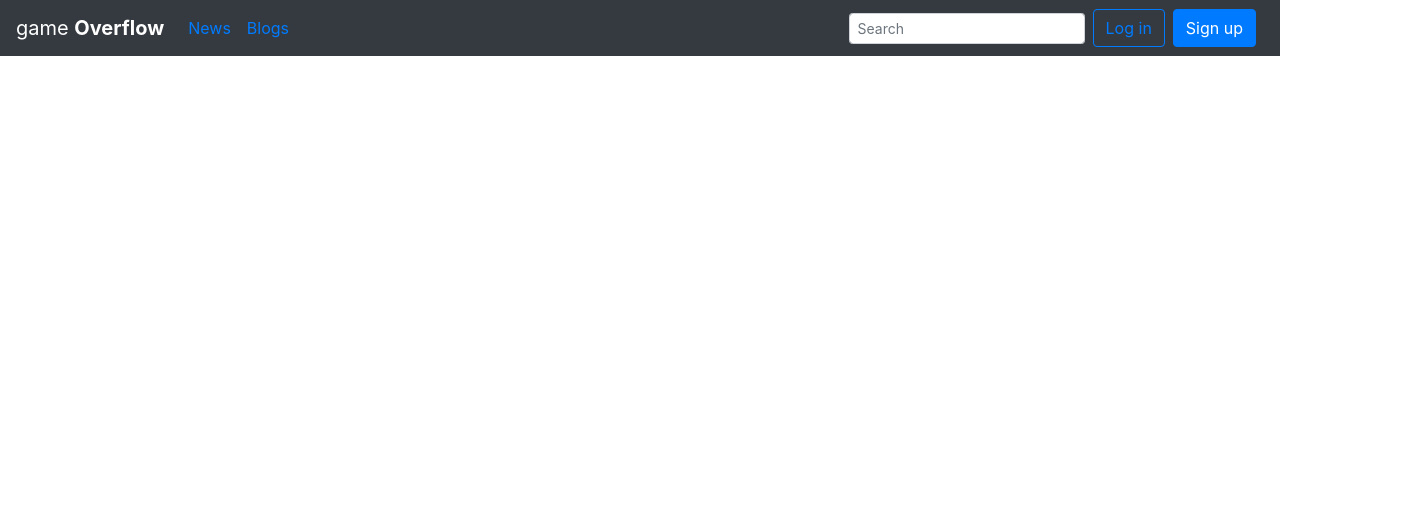
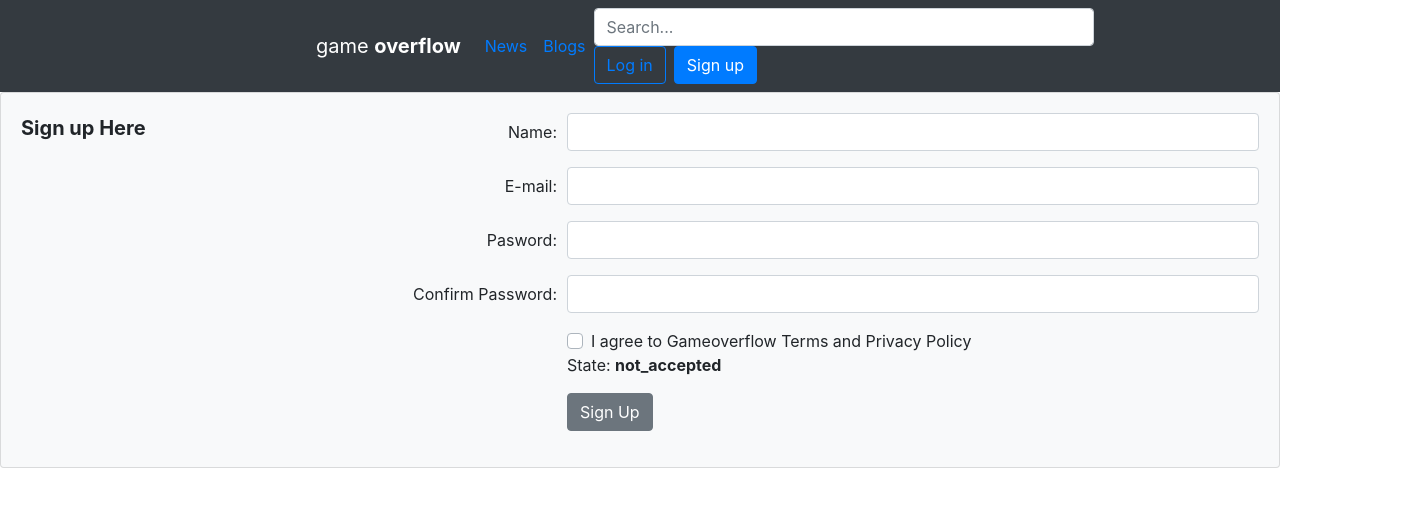
Before and after one commit to powerfist01/gameoverflow, a Vue app: page /signup in a window 1280 px wide. Shown: the top 506 px of the page, 1402 px wide, since content can reach past the window. Built offline with nearby package versions, Linux system fonts and the light colour scheme.

Commit message:
Added login and signup views

```diff
--- a/src/App.vue
+++ b/src/App.vue
@@ -1,10 +1,10 @@
 <template>
   <div id="app">
     <b-navbar toggleable="lg" type="dark" variant="dark">
-      <router-link to="/">
+      <router-link class="mynav" to="/">
         <b-navbar-brand>
           game
-          <strong>Overflow</strong>
+          <strong>overflow</strong>
         </b-navbar-brand>
       </router-link>
 
@@ -13,19 +13,21 @@
       <b-collapse id="nav-collapse" is-nav>
         <b-navbar-nav>
           <b-nav-item>
-            <router-link to="/news">News</router-link>
+            <router-link class="extra-routes" to="/news">News</router-link>
           </b-nav-item>
           <b-nav-item>
-            <router-link to="/blogs">Blogs</router-link>
+            <router-link class="extra-routes" to="/blogs">Blogs</router-link>
           </b-nav-item>
         </b-navbar-nav>
 
         <!-- Right aligned nav items -->
         <b-navbar-nav class="ml-auto">
           <b-nav-form>
-            <b-form-input size="sm" class="mr-sm-2" placeholder="Search"></b-form-input>
-            <b-button class="mr-sm-2" variant="outline-primary">Log in</b-button>
-            <b-button class="mr-sm-2" variant="primary">Sign up</b-button>
+            <b-form-input id="input-1" class="mr-sm-2" placeholder="Search..."></b-form-input>
+            <router-link to="/login"><b-button class="mr-sm-2" variant="outline-primary">Log in</b-button></router-link>
+
+            <router-link to="/signup"><b-button class="mr-sm-2" variant="primary">Sign up</b-button></router-link>
+
           </b-nav-form>
         </b-navbar-nav>
       </b-collapse>
@@ -33,3 +35,18 @@
     <router-view />
   </div>
 </template>
+
+<style scoped>
+#input-1 {
+  width: 500px;
+}
+.extra-routes {
+  text-decoration: none;
+}
+.ml-auto {
+  margin-right: 300px;
+}
+.mynav {
+  margin-left: 300px;
+}
+</style>
--- a/src/components/Index.vue
+++ b/src/components/Index.vue
@@ -6,9 +6,6 @@
 
 <script>
 export default {
-  name: "Index",
-  props: {
-    msg: String
-  }
+  name: "Index"
 };
 </script>
--- a/src/router/index.js
+++ b/src/router/index.js
@@ -24,6 +24,24 @@ const routes = [
     // which is lazy-loaded when the route is visited.
     component: () =>
       import(/* webpackChunkName: "about" */ "../views/Blogs.vue")
+  },
+  {
+    path: "/login",
+    name: "Login",
+    // route level code-splitting
+    // this generates a separate chunk (about.[hash].js) for this route
+    // which is lazy-loaded when the route is visited.
+    component: () =>
+      import(/* webpackChunkName: "about" */ "../views/Login.vue")
+  },
+  {
+    path: "/signup",
+    name: "Signup",
+    // route level code-splitting
+    // this generates a separate chunk (about.[hash].js) for this route
+    // which is lazy-loaded when the route is visited.
+    component: () =>
+      import(/* webpackChunkName: "about" */ "../views/Signup.vue")
   }
 ];
 
--- /dev/null
+++ b/src/views/Login.vue
@@ -0,0 +1,52 @@
+<template>
+  <div id="signup">
+    <b-card bg-variant="light">
+      <b-form-group
+        label-cols-lg="3"
+        label="Log In Here"
+        label-size="lg"
+        label-class="font-weight-bold pt-0"
+        class="mb-0"
+      >
+        <b-form-group
+          label-cols-sm="3"
+          label="E-mail:"
+          label-align-sm="right"
+          label-for="nested-city"
+        >
+          <b-form-input id="nested-city"></b-form-input>
+        </b-form-group>
+
+        <b-form-group
+          label-cols-sm="3"
+          label="Pasword:"
+          label-align-sm="right"
+          label-for="nested-state"
+        >
+          <b-form-input id="nested-state"></b-form-input>
+        </b-form-group>
+
+        <b-form-group label-cols-sm="3" label-align-sm="right">
+          <b-button>Log In</b-button>
+        </b-form-group>
+      </b-form-group>
+    </b-card>
+  </div>
+</template>
+
+<script>
+import "bootstrap/dist/css/bootstrap.css";
+import "bootstrap-vue/dist/bootstrap-vue.css";
+
+export default {
+  name: "Login",
+  data() {
+      return {
+
+      }
+    }
+};
+</script>
+
+<style scoped>
+</style>
--- /dev/null
+++ b/src/views/Signup.vue
@@ -0,0 +1,84 @@
+<template>
+  <div id="signup">
+    <b-card bg-variant="light">
+      <b-form-group
+        label-cols-lg="3"
+        label="Sign up Here"
+        label-size="lg"
+        label-class="font-weight-bold pt-0"
+        class="mb-0"
+      >
+        <b-form-group
+          label-cols-sm="3"
+          label="Name:"
+          label-align-sm="right"
+          label-for="nested-street"
+        >
+          <b-form-input id="nested-street"></b-form-input>
+        </b-form-group>
+
+        <b-form-group
+          label-cols-sm="3"
+          label="E-mail:"
+          label-align-sm="right"
+          label-for="nested-city"
+        >
+          <b-form-input id="nested-city"></b-form-input>
+        </b-form-group>
+
+        <b-form-group
+          label-cols-sm="3"
+          label="Pasword:"
+          label-align-sm="right"
+          label-for="nested-state"
+        >
+          <b-form-input id="nested-state"></b-form-input>
+        </b-form-group>
+
+        <b-form-group
+          label-cols-sm="3"
+          label="Confirm Password:"
+          label-align-sm="right"
+          label-for="nested-country"
+        >
+          <b-form-input id="nested-country"></b-form-input>
+        </b-form-group>
+
+        <b-form-group label-cols-sm="3" label-align-sm="right">
+          <b-form-checkbox
+            id="checkbox-1"
+            v-model="status"
+            name="checkbox-1"
+            value="accepted"
+            unchecked-value="not_accepted"
+          >I agree to Gameoverflow Terms and Privacy Policy</b-form-checkbox>
+
+          <div>
+            State:
+            <strong>{{ status }}</strong>
+          </div>
+        </b-form-group>
+        <b-form-group label-cols-sm="3" label-align-sm="right">
+          <b-button>Sign Up</b-button>
+        </b-form-group>
+      </b-form-group>
+    </b-card>
+  </div>
+</template>
+
+<script>
+import "bootstrap/dist/css/bootstrap.css";
+import "bootstrap-vue/dist/bootstrap-vue.css";
+
+export default {
+  name: "Signup",
+  data() {
+      return {
+        status: 'not_accepted'
+      }
+    }
+};
+</script>
+
+<style scoped>
+</style>
```
